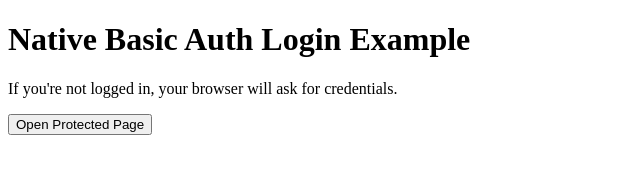
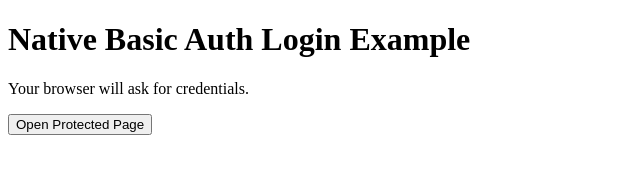
Before and after one commit to Polombo98/Auth, a plain HTML site: page basic/FE/index.html in a window 1280 px wide. Shown: the whole page, without its empty margins (0-640 px from the left). Drawn offline with Linux system fonts and the light colour scheme.

Commit message:
Changed FE wording

```diff
--- a/basic/FE/index.html
+++ b/basic/FE/index.html
@@ -7,7 +7,7 @@
 	</head>
 	<body>
 		<h1>Native Basic Auth Login Example</h1>
-		<p>If you're not logged in, your browser will ask for credentials.</p>
+		<p>Your browser will ask for credentials.</p>
 		<button onclick="window.location.href='http://localhost:3000/'">
 			Open Protected Page
 		</button>
```
